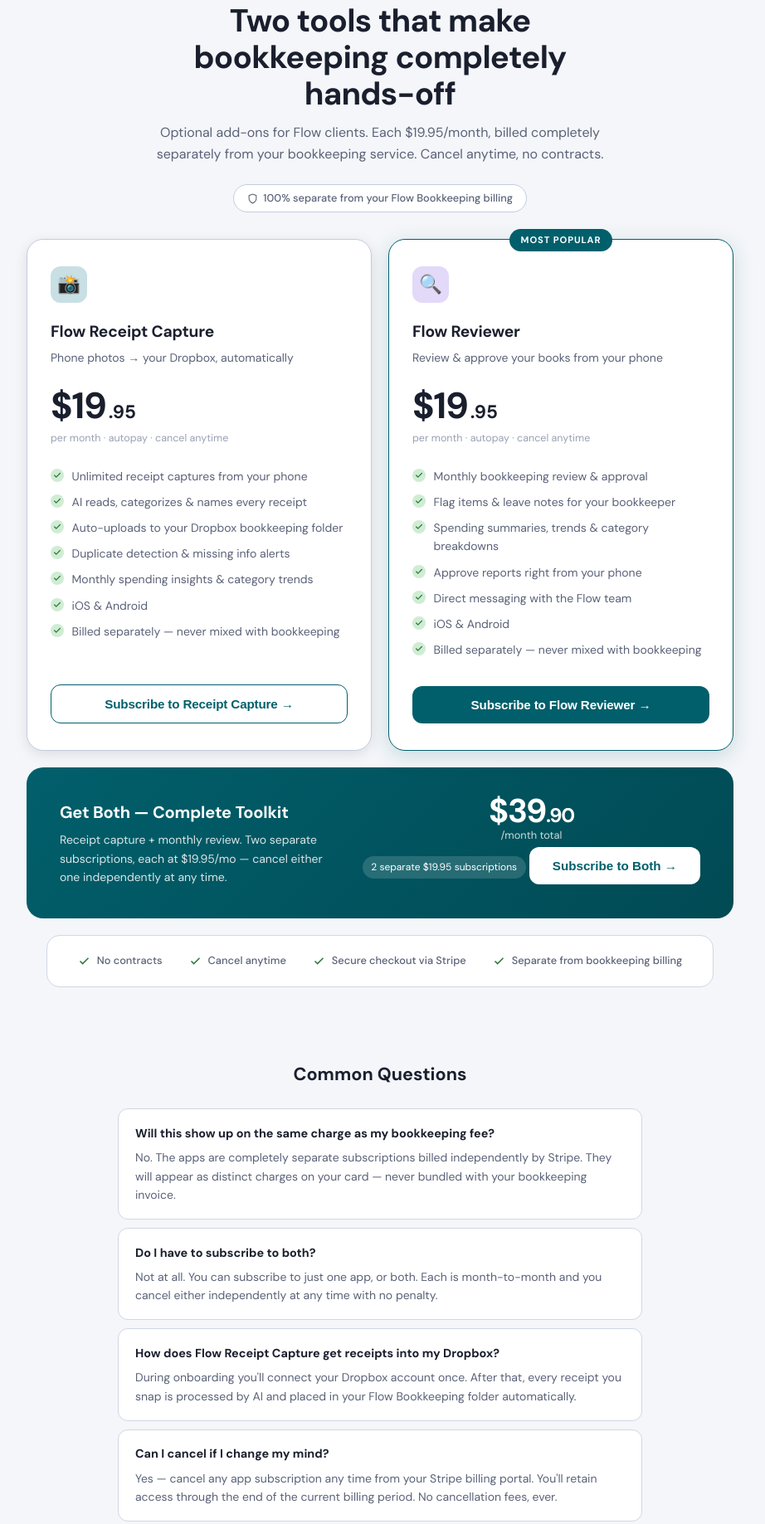
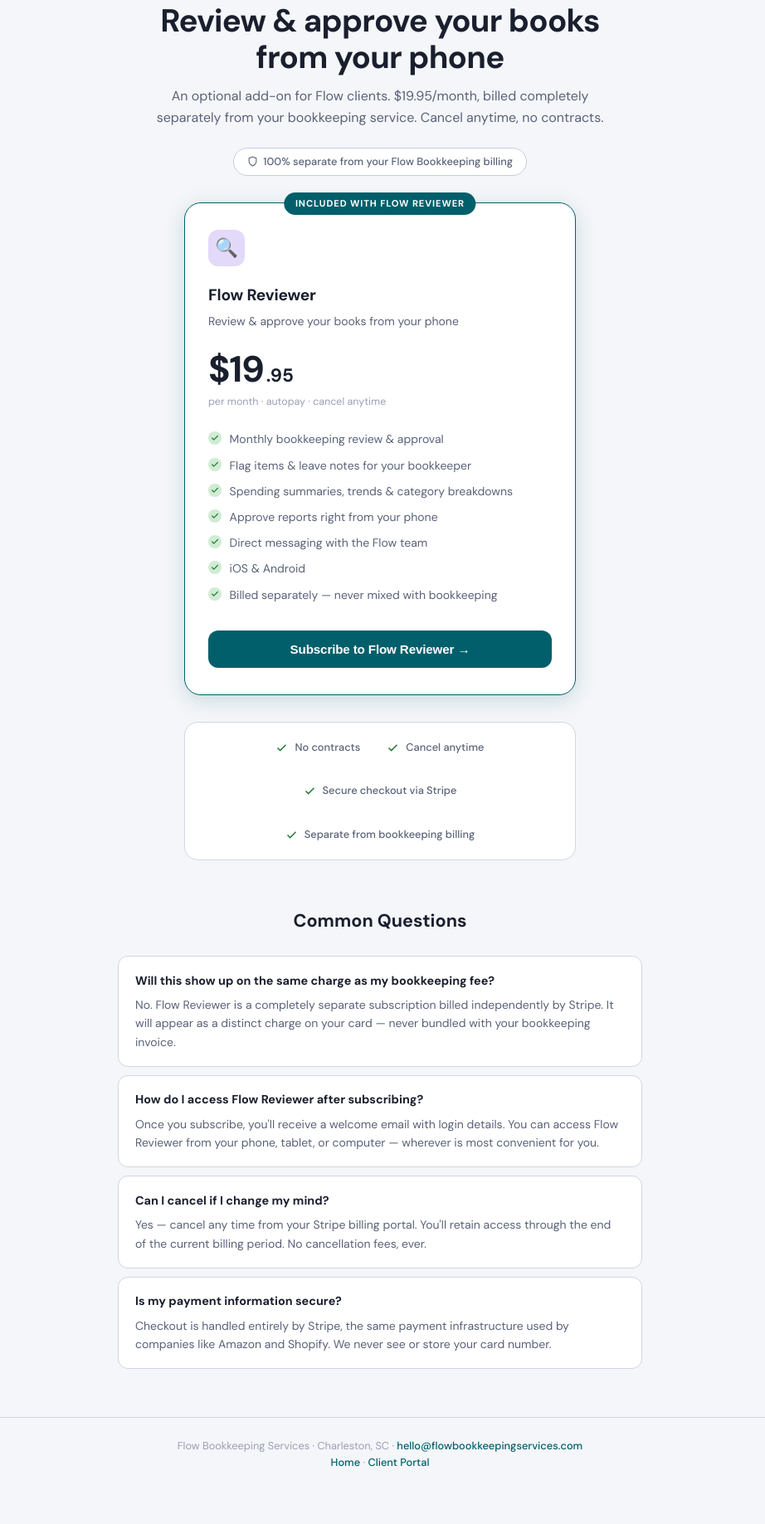
Before and after one commit to kcotton095-star/flow-reviewer, a website: page subscribe.html in a window 1280 px wide. Shown: the part 179-2016 px from the top of the page at 83% size, without its empty margins (182-1104 px from the left). After the commit the page ends 1977 px from the top, so only its background shows below. Drawn offline with Linux system fonts and the light colour scheme.

Commit message:
Update subscribe.html

```diff
--- a/subscribe.html
+++ b/subscribe.html
@@ -3,7 +3,7 @@
 <head>
 <meta charset="UTF-8">
 <meta name="viewport" content="width=device-width, initial-scale=1.0">
-<title>Set Up Your Apps — Flow Bookkeeping Services</title>
+<title>Flow Reviewer — Flow Bookkeeping Services</title>
 <link rel="preconnect" href="https://fonts.googleapis.com">
 <link rel="preconnect" href="https://fonts.gstatic.com" crossorigin>
 <link href="https://fonts.googleapis.com/css2?family=DM+Sans:ital,opsz,wght@0,9..40,300..700;1,9..40,300..700&display=swap" rel="stylesheet">
@@ -35,16 +35,11 @@
 .hero h1{font-size:clamp(1.6rem,4vw,2.4rem);font-weight:800;color:var(--text);line-height:1.15;margin-bottom:.75rem;letter-spacing:-.02em}
 .hero p{font-size:1rem;color:var(--text-muted);max-width:52ch;margin:0 auto 1.5rem}
 .billing-note{display:inline-flex;align-items:center;gap:.4rem;background:#fff;border:1px solid var(--border);border-radius:var(--r-full);padding:.35rem 1rem;font-size:.8rem;color:var(--text-muted);font-weight:500}
-.cards-wrap{max-width:900px;margin:0 auto;padding:0 1.5rem 2rem}
-.cards-row{display:grid;grid-template-columns:1fr 1fr;gap:1.25rem;margin-bottom:1.25rem}
-@media(max-width:660px){.cards-row{grid-template-columns:1fr}}
-.pcard{background:var(--surface);border:1.5px solid var(--border);border-radius:1.25rem;padding:2rem 1.75rem;box-shadow:var(--shadow-md);position:relative;display:flex;flex-direction:column;transition:box-shadow 200ms,transform 200ms}
-.pcard:hover{box-shadow:var(--shadow-lg);transform:translateY(-2px)}
-.pcard.featured{border-color:var(--primary);box-shadow:0 6px 24px rgba(1,95,107,.18)}
-.pcard.featured:hover{box-shadow:0 10px 36px rgba(1,95,107,.24)}
+.cards-wrap{max-width:520px;margin:0 auto;padding:0 1.5rem 2rem}
+.pcard{background:var(--surface);border:1.5px solid var(--primary);border-radius:1.25rem;padding:2rem 1.75rem;box-shadow:0 6px 24px rgba(1,95,107,.18);position:relative;display:flex;flex-direction:column;transition:box-shadow 200ms,transform 200ms}
+.pcard:hover{box-shadow:0 10px 36px rgba(1,95,107,.24);transform:translateY(-2px)}
 .popular-badge{position:absolute;top:-13px;left:50%;transform:translateX(-50%);background:var(--primary);color:#fff;font-size:.7rem;font-weight:700;text-transform:uppercase;letter-spacing:.08em;padding:.3rem .85rem;border-radius:var(--r-full);white-space:nowrap}
 .card-icon{width:44px;height:44px;border-radius:.75rem;display:flex;align-items:center;justify-content:center;margin-bottom:1.25rem;font-size:1.4rem}
-.card-icon.teal{background:var(--primary-hl)}
 .card-icon.purple{background:var(--purple-hl)}
 .card-name{font-size:1.2rem;font-weight:800;color:var(--text);margin-bottom:.3rem;letter-spacing:-.01em}
 .card-tagline{font-size:.875rem;color:var(--text-muted);margin-bottom:1.5rem}
@@ -59,19 +54,7 @@
 .btn-subscribe{display:block;width:100%;padding:.875rem 1.25rem;border-radius:var(--r-lg);font-size:.95rem;font-weight:700;text-align:center;letter-spacing:-.01em;border:none;cursor:pointer}
 .btn-primary{background:var(--primary);color:#fff}
 .btn-primary:hover{background:var(--primary-h)}
-.btn-outline{background:transparent;color:var(--primary);border:1.5px solid var(--primary)}
-.btn-outline:hover{background:var(--primary-hl)}
-.bundle{background:linear-gradient(135deg,var(--primary) 0%,#014a54 100%);border-radius:1.25rem;padding:2rem 2.5rem;display:flex;align-items:center;justify-content:space-between;gap:1.5rem;color:#fff;margin-bottom:1.25rem}
-@media(max-width:600px){.bundle{flex-direction:column;padding:1.5rem}}
-.bundle-left h3{font-size:1.25rem;font-weight:800;margin-bottom:.4rem;letter-spacing:-.01em}
-.bundle-left p{font-size:.875rem;opacity:.85;max-width:42ch}
-.bundle-right{flex-shrink:0;text-align:center}
-.bundle-price-amt{font-size:2.5rem;font-weight:800;line-height:1;letter-spacing:-.03em}
-.bundle-price-per{font-size:.8rem;opacity:.8;margin-bottom:.25rem}
-.bundle-save{font-size:.75rem;background:rgba(255,255,255,.15);border-radius:var(--r-full);padding:.25rem .65rem;display:inline-block;margin-bottom:1rem}
-.btn-bundle{background:#fff;color:var(--primary);border:none;border-radius:var(--r-lg);padding:.875rem 1.75rem;font-size:.95rem;font-weight:700;cursor:pointer;white-space:nowrap}
-.btn-bundle:hover{background:rgba(255,255,255,.9)}
-.trust{max-width:900px;margin:0 auto;padding:0 1.5rem 1.5rem}
+.trust{max-width:520px;margin:0 auto;padding:0 1.5rem 1.5rem}
 .trust-row{display:flex;align-items:center;justify-content:center;gap:2rem;flex-wrap:wrap;padding:1.25rem 1.5rem;background:var(--surface);border-radius:var(--r-xl);border:1px solid var(--divider)}
 .trust-item{display:flex;align-items:center;gap:.5rem;font-size:.8rem;color:var(--text-muted);font-weight:500}
 .trust-icon{color:var(--success)}
@@ -114,34 +97,16 @@
 <svg width="12" height="12" viewBox="0 0 24 24" fill="none" stroke="currentColor" stroke-width="2.5"><polyline points="20 6 9 17 4 12"/></svg>
 Flow Client Exclusive
 </div>
-  <h1>Two tools that make bookkeeping completely hands-off</h1>
-  <p>Optional add-ons for Flow clients. Each $19.95/month, billed completely separately from your bookkeeping service. Cancel anytime, no contracts.</p>
+<h1>Review &amp; approve your books from your phone</h1>
+<p>An optional add-on for Flow clients. $19.95/month, billed completely separately from your bookkeeping service. Cancel anytime, no contracts.</p>
 <div class="billing-note">
 <svg width="13" height="13" viewBox="0 0 24 24" fill="none" stroke="currentColor" stroke-width="2"><path d="M12 22s8-4 8-10V5l-8-3-8 3v7c0 6 8 10 8 10z"/></svg>
 100% separate from your Flow Bookkeeping billing
 </div>
 </section>
 <div class="cards-wrap">
-  <div class="cards-row">
 <div class="pcard">
-      <div class="card-icon teal">&#x1F4F8;</div>
-      <div class="card-name">Flow Receipt Capture</div>
-      <div class="card-tagline">Phone photos &rarr; your Dropbox, automatically</div>
-      <div class="price-row"><span class="price-amount">$19</span><span class="price-cents">.95</span></div>
-      <div class="price-sub">per month &middot; autopay &middot; cancel anytime</div>
-      <ul class="feat-list">
-        <li>Unlimited receipt captures from your phone</li>
-        <li>AI reads, categorizes &amp; names every receipt</li>
-        <li>Auto-uploads to your Dropbox bookkeeping folder</li>
-        <li>Duplicate detection &amp; missing info alerts</li>
-        <li>Monthly spending insights &amp; category trends</li>
-        <li>iOS &amp; Android</li>
-        <li>Billed separately &mdash; never mixed with bookkeeping</li>
-      </ul>
-      <button class="btn-subscribe btn-outline" onclick="openModal('receipt')">Subscribe to Receipt Capture &rarr;</button>
-    </div>
-    <div class="pcard featured">
-      <div class="popular-badge">Most Popular</div>
+<div class="popular-badge">Included with Flow Reviewer</div>
 <div class="card-icon purple">&#x1F50D;</div>
 <div class="card-name">Flow Reviewer</div>
 <div class="card-tagline">Review &amp; approve your books from your phone</div>
@@ -156,19 +121,7 @@
 <li>iOS &amp; Android</li>
 <li>Billed separately &mdash; never mixed with bookkeeping</li>
 </ul>
-      <button class="btn-subscribe btn-primary" onclick="openModal('reviewer')">Subscribe to Flow Reviewer &rarr;</button>
-    </div>
-  </div>
-  <div class="bundle">
-    <div class="bundle-left">
-      <h3>Get Both &mdash; Complete Toolkit</h3>
-      <p>Receipt capture + monthly review. Two separate subscriptions, each at $19.95/mo &mdash; cancel either one independently at any time.</p>
-    </div>
-    <div class="bundle-right">
-      <div class="bundle-price-amt">$39<span style="font-size:1.5rem">.90</span></div>
-      <div class="bundle-price-per">/month total</div>
-      <div class="bundle-save">2 separate $19.95 subscriptions</div>
-      <button class="btn-bundle" onclick="openModal('both')">Subscribe to Both &rarr;</button>
+<button class="btn-subscribe btn-primary" onclick="openModal()">Subscribe to Flow Reviewer &rarr;</button>
 </div>
 </div>
 <div class="trust">
@@ -179,24 +132,19 @@
 <div class="trust-item"><svg class="trust-icon" width="15" height="15" viewBox="0 0 24 24" fill="none" stroke="currentColor" stroke-width="2.5"><polyline points="20 6 9 17 4 12"/></svg>Separate from bookkeeping billing</div>
 </div>
 </div>
-</div>
 <div class="faq">
 <h2>Common Questions</h2>
 <div class="faq-item">
 <div class="faq-q">Will this show up on the same charge as my bookkeeping fee?</div>
-    <div class="faq-a">No. The apps are completely separate subscriptions billed independently by Stripe. They will appear as distinct charges on your card &mdash; never bundled with your bookkeeping invoice.</div>
+<div class="faq-a">No. Flow Reviewer is a completely separate subscription billed independently by Stripe. It will appear as a distinct charge on your card &mdash; never bundled with your bookkeeping invoice.</div>
 </div>
 <div class="faq-item">
-    <div class="faq-q">Do I have to subscribe to both?</div>
-    <div class="faq-a">Not at all. You can subscribe to just one app, or both. Each is month-to-month and you cancel either independently at any time with no penalty.</div>
-  </div>
-  <div class="faq-item">
-    <div class="faq-q">How does Flow Receipt Capture get receipts into my Dropbox?</div>
-    <div class="faq-a">During onboarding you'll connect your Dropbox account once. After that, every receipt you snap is processed by AI and placed in your Flow Bookkeeping folder automatically.</div>
+<div class="faq-q">How do I access Flow Reviewer after subscribing?</div>
+<div class="faq-a">Once you subscribe, you'll receive a welcome email with login details. You can access Flow Reviewer from your phone, tablet, or computer &mdash; wherever is most convenient for you.</div>
 </div>
 <div class="faq-item">
 <div class="faq-q">Can I cancel if I change my mind?</div>
-    <div class="faq-a">Yes &mdash; cancel any app subscription any time from your Stripe billing portal. You'll retain access through the end of the current billing period. No cancellation fees, ever.</div>
+<div class="faq-a">Yes &mdash; cancel any time from your Stripe billing portal. You'll retain access through the end of the current billing period. No cancellation fees, ever.</div>
 </div>
 <div class="faq-item">
 <div class="faq-q">Is my payment information secure?</div>
@@ -206,53 +154,34 @@
 <footer class="footer">
 Flow Bookkeeping Services &middot; Charleston, SC &middot; <a href="mailto:hello@flowbookkeepingservices.com">hello@flowbookkeepingservices.com</a>
 <br style="margin-bottom:.4rem">
-  <a href="/">Home</a> &middot; <a href="/review">Client Portal</a>
+<a href="/">Home</a> &middot; <a href="/portal">Client Portal</a>
 </footer>
 <div class="modal-overlay" id="modal">
 <div class="modal">
 <div style="display:flex;align-items:start;justify-content:space-between;margin-bottom:.75rem">
 <div>
-        <h3 id="modal-title">Subscribe</h3>
-        <p id="modal-desc" style="margin-bottom:0;font-size:.85rem;color:var(--text-muted)"></p>
+<h3>&#x1F50D; Flow Reviewer</h3>
+<p style="margin-bottom:0;font-size:.85rem;color:var(--text-muted)">$19.95/month &middot; autopay &middot; cancel anytime &middot; billed separately</p>
 </div>
 <button class="modal-close" onclick="closeModal()">&#x2715;</button>
 </div>
-    <div class="modal-btns" id="modal-btns"></div>
+<div class="modal-btns">
+<a id="stripe-link" href="#" target="_blank" class="modal-btn primary">Continue to Stripe Checkout &rarr;</a>
+<button class="modal-btn secondary" onclick="closeModal()">Maybe later</button>
+</div>
 <p style="font-size:.75rem;color:var(--text-faint);text-align:center;margin-top:1rem">Powered by Stripe &middot; Secure checkout</p>
 </div>
 </div>
 <script>
-const STRIPE_LINKS = {
-  receipt:  'https://buy.stripe.com/fZucN55qq8hU9k359r57W04',
-  reviewer: 'https://buy.stripe.com/14A8wP7yy1Twao78lD57W03'
-};
+const STRIPE_REVIEWER = 'https://buy.stripe.com/14A8wP7yy1Twao78lD57W03';
 function getEmail() {
 return new URLSearchParams(window.location.search).get('email') || '';
 }
-function buildLink(product) {
+function openModal() {
 const email = getEmail();
-  const base = STRIPE_LINKS[product];
-  return email ? base + '?prefilled_email=' + encodeURIComponent(email) : base;
-}
-function openModal(type) {
-  const overlay = document.getElementById('modal');
-  const title   = document.getElementById('modal-title');
-  const desc    = document.getElementById('modal-desc');
-  const btns    = document.getElementById('modal-btns');
-  if (type === 'receipt') {
-    title.textContent = String.fromCodePoint(0x1F4F8) + ' Flow Receipt Capture';
-    desc.textContent  = '$19.95/month · autopay · cancel anytime · billed separately';
-    btns.innerHTML = '<a href="' + buildLink('receipt') + '" target="_blank" class="modal-btn primary">Continue to Stripe Checkout →</a><button class="modal-btn secondary" onclick="closeModal()">Maybe later</button>';
-  } else if (type === 'reviewer') {
-    title.textContent = String.fromCodePoint(0x1F50D) + ' Flow Reviewer';
-    desc.textContent  = '$19.95/month · autopay · cancel anytime · billed separately';
-    btns.innerHTML = '<a href="' + buildLink('reviewer') + '" target="_blank" class="modal-btn primary">Continue to Stripe Checkout →</a><button class="modal-btn secondary" onclick="closeModal()">Maybe later</button>';
-  } else if (type === 'both') {
-    title.textContent = 'Subscribe to Both Apps';
-    desc.textContent  = 'Two separate $19.95/mo subscriptions — cancel either independently';
-    btns.innerHTML = '<a href="' + buildLink('receipt') + '" target="_blank" class="modal-btn primary">1. Subscribe to Receipt Capture ($19.95/mo) →</a><a href="' + buildLink('reviewer') + '" target="_blank" class="modal-btn primary" style="background:var(--purple)">2. Subscribe to Flow Reviewer ($19.95/mo) →</a><button class="modal-btn secondary" onclick="closeModal()">Cancel</button>';
-  }
-  overlay.classList.add('open');
+const link = email ? STRIPE_REVIEWER + '?prefilled_email=' + encodeURIComponent(email) : STRIPE_REVIEWER;
+document.getElementById('stripe-link').href = link;
+document.getElementById('modal').classList.add('open');
 }
 function closeModal() {
 document.getElementById('modal').classList.remove('open');
@@ -263,7 +192,7 @@
 (function() {
 const firstName = new URLSearchParams(window.location.search).get('name');
 if (firstName) {
-    document.querySelector('.hero h1').textContent = 'Hi ' + firstName + ' — here are your two Flow add-on apps';
+document.querySelector('.hero h1').textContent = 'Hi ' + firstName + ' — review your books right from your phone';
 }
 })();
 </script>
```
Lines whose indentation alone changed are shown as unchanged.
